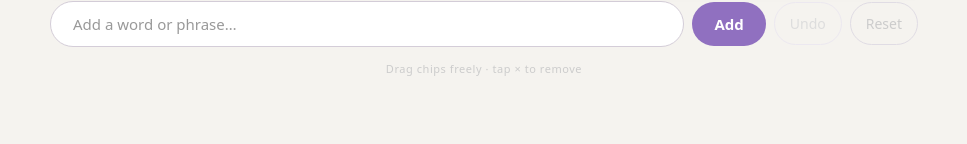
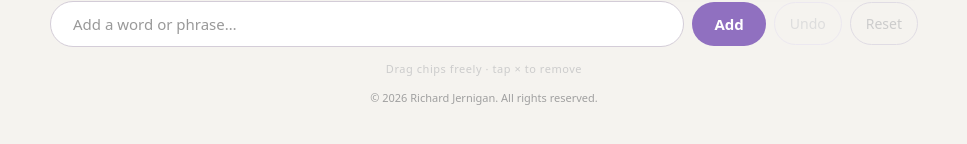
Before and after one commit to RichardJernigan/truth-beauty-goodness, a Next.js app: page / in a window 1280 px wide. Shown: the part 944-1088 px from the top of the page, without its empty margins (156-1123 px from the left). Built offline with nearby package versions, Linux system fonts and the light colour scheme.

Commit message:
add copyright notice

```diff
--- a/app/page.tsx
+++ b/app/page.tsx
@@ -663,6 +663,15 @@ export default function Page() {
       }}>
         {t.hint}
       </p>
+      <p style={{
+        fontSize: 11,
+        color: '#a0a0a0',
+        textAlign: 'center',
+        marginTop: 12,
+        userSelect: 'none',
+      }}>
+        © 2026 Richard Jernigan. All rights reserved.
+      </p>
     </main>
   )
 }
```
